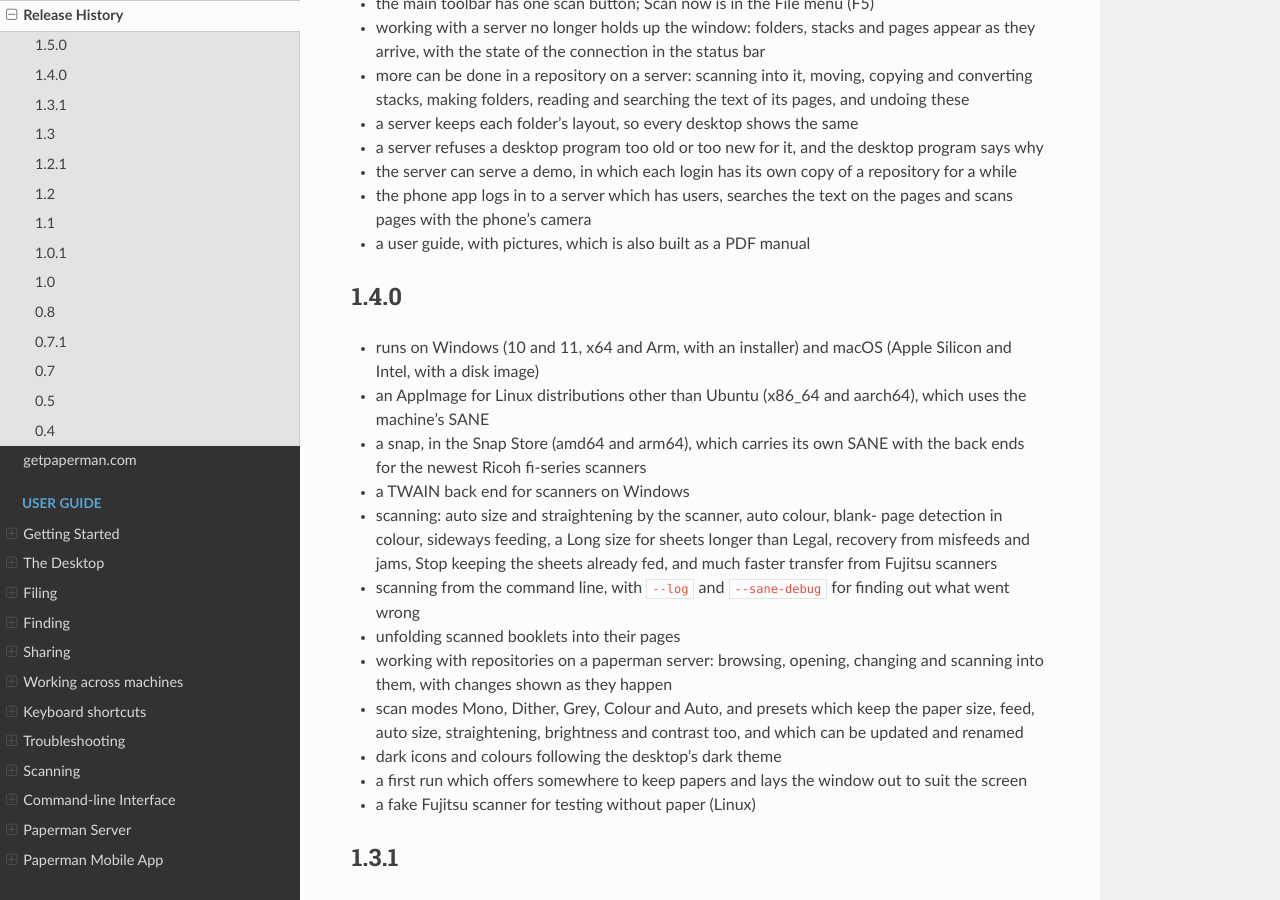
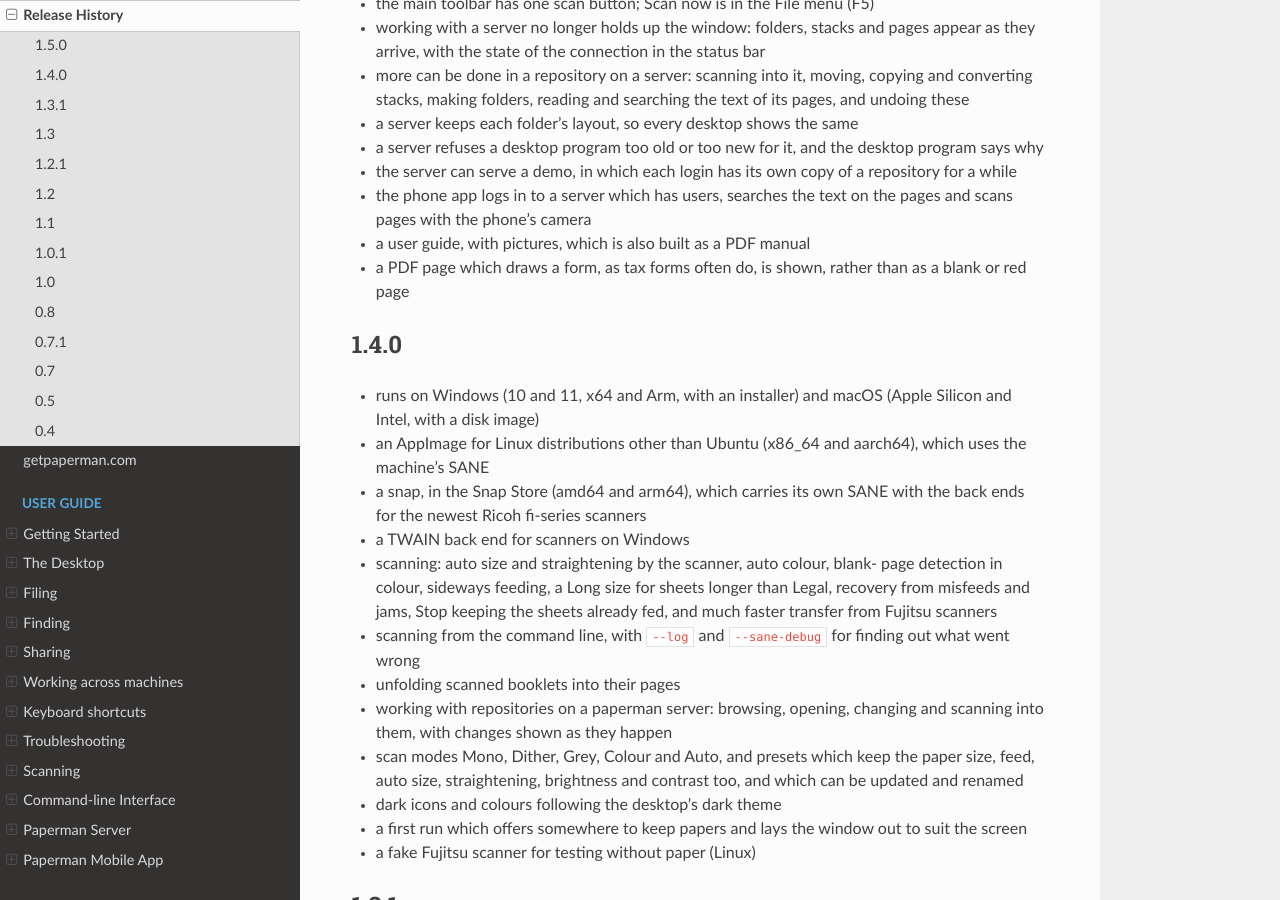
Before and after one commit to sjg20/paperman, a Sphinx documentation site: the page built from doc/history.rst, in a window 1280 px wide and 900 px high, scrolled down 944 px. Built offline with Sphinx 7.4.7 and the Read the Docs theme 3.1.0, drawn with Linux system fonts in a browser that asks for light colours.

Commit message:
doc: Mention the PDF form fix in the release notes
A PDF page which only draws a form is now rendered, which is worth a
line for anyone who has seen such pages come up blank.

Add it to the release history and to the Debian changelog.

Co-developed-by: Claude Fable 5.2 <noreply@anthropic.com>
Claude-Session: https://claude.ai/code/session_01BxfLL7T8McSpFMMxYekitE

```diff
--- a/doc/history.rst
+++ b/doc/history.rst
@@ -54,6 +54,8 @@ What has changed in each release of Paperman, newest first.
 - the phone app logs in to a server which has users, searches the text on
   the pages and scans pages with the phone's camera
 - a user guide, with pictures, which is also built as a PDF manual
+- a PDF page which draws a form, as tax forms often do, is shown, rather
+  than as a blank or red page
 
 1.4.0
 -----
```
Also changed, not shown: 1 other file.
